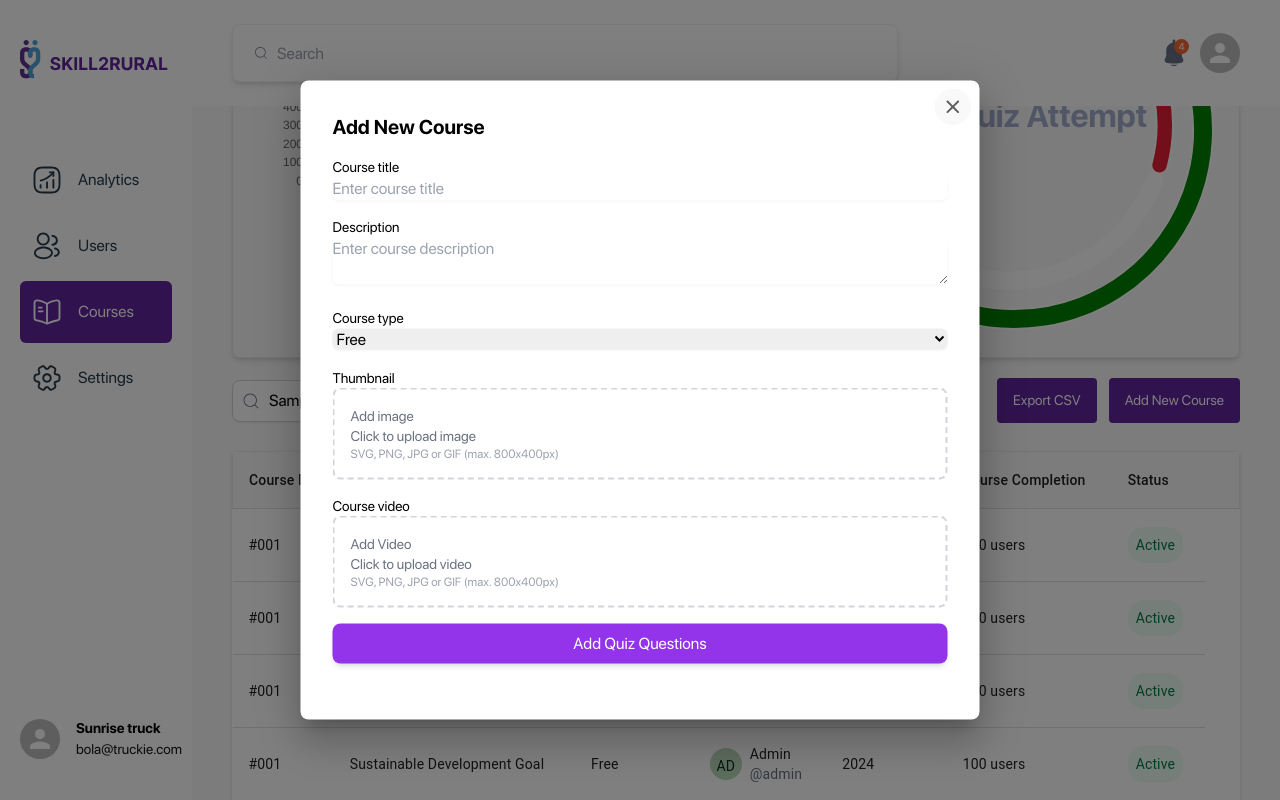
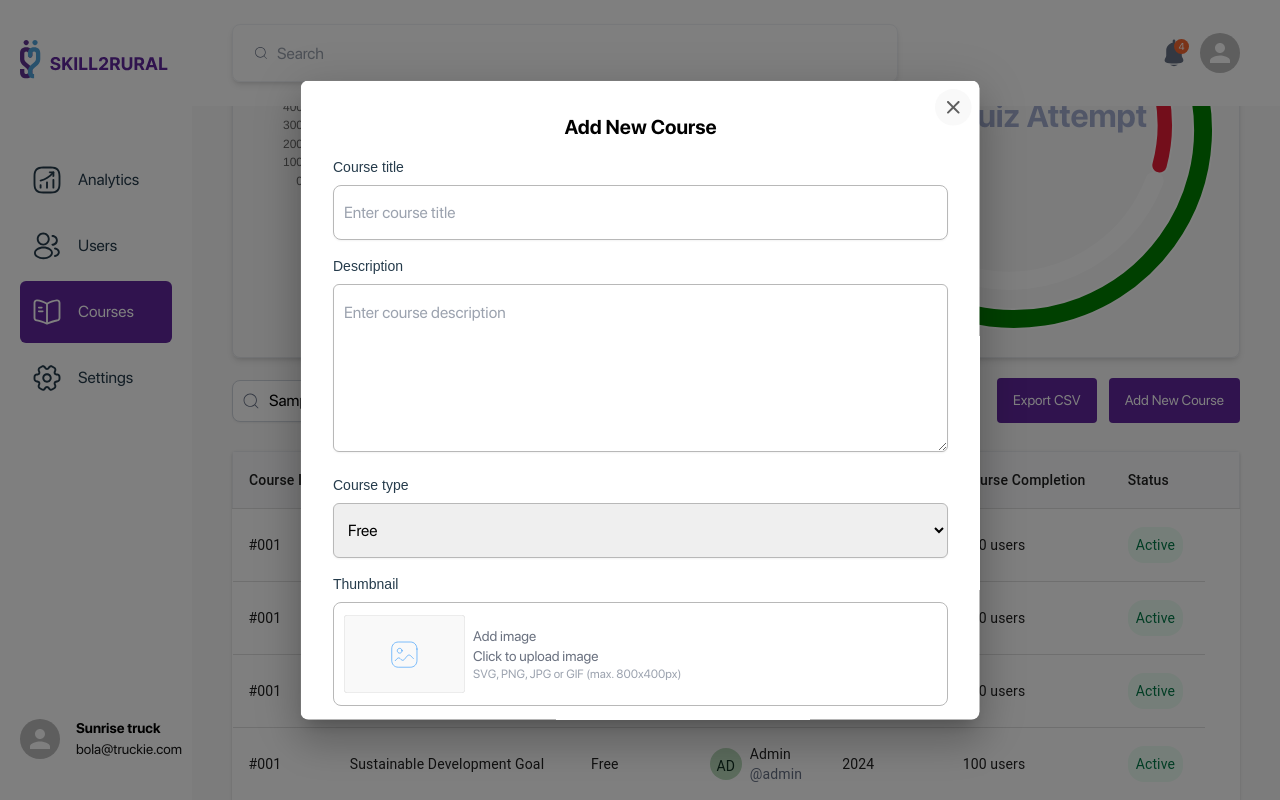
Before and after one commit to SKILL2RURAL/skill2rural-admin, a Next.js app: page /courses in a window 1280 px wide. Both pictures are taken after typing "Sample" into the empty fields and a click on the button "Add New Course". Shown: the part 566-1366 px from the top of the page. Built offline with nearby package versions, Linux system fonts and the light colour scheme; a web font is replaced by a local one.

Commit message:
quick fix

```diff
--- a/src/assets/icons.ts
+++ b/src/assets/icons.ts
@@ -28,6 +28,7 @@ import applicationMenu from "../../public/icons/application-menu.svg"
 import thumbnail from "../../public/icons/Image.svg"
 import courseEdit from '../../public/icons/CourseEdit.svg'
 import cancel from "../../public/icons/cancel.svg"
+import picFrame from "../../public/icons/pic-frame.svg"
 
 
 export {
@@ -61,4 +62,5 @@ export {
     thumbnail,
     courseEdit,
     cancel,
+    picFrame
 }
--- a/src/components/courseComponents/courseForm.tsx
+++ b/src/components/courseComponents/courseForm.tsx
@@ -1,4 +1,6 @@
 import React, { useState } from 'react';
+import { picFrame } from '@/assets/icons';
+import Image from 'next/image';
 
 
 interface FormData {
@@ -46,39 +48,39 @@ const CourseForm: React.FC = (props) => {
   return (
     <>
       <form className="space-y-4">
-          <h2 id="modal-title" className="text-xl font-bold">
+          <h2 id="modal-title" className="text-xl font-bold mb-2 text-center">
             Add New Course
           </h2>
           <div>
-            <label className="block text-sm font-medium">Course title</label>
+            <label className="block text-sm font-medium font-neue-haas text-[#253B4B] mb-2">Course title</label>
             <input
               type="text"
               name="title"
               value={formData.title}
               onChange={handleChange}
-              className="w-full border-gray-300 rounded-md shadow-sm"
+              className="w-full h-[55px] rounded-lg border border-[#B8B8B8] px-[10px] py-4 shadow-sm"
               placeholder="Enter course title"
             />
           </div>
 
           <div>
-            <label className="block text-sm font-medium">Description</label>
+            <label className="block text-sm font-medium font-neue-haas text-[#253B4B] mb-2">Description</label>
             <textarea
               name="description"
               value={formData.description}
               onChange={handleChange}
-              className="w-full border-gray-300 rounded-md shadow-sm"
+              className="w-full h-[168px] border border-[#B8B8B8] px-[10px] py-4 rounded-md shadow-sm"
               placeholder="Enter course description"
             />
           </div>
 
           <div>
-            <label className="block text-sm font-medium">Course type</label>
+            <label className="block text-sm font-medium font-neue-haas text-[#253B4B] mb-2">Course type</label>
             <select
               name="courseType"
               value={formData.type}
               onChange={handleChange}
-              className="w-full border-gray-300 rounded-md shadow-sm"
+              className="w-full border border-[#B8B8B8] px-[10px] py-4 rounded-md shadow-sm"
             >
               <option value="Free">Free</option>
               <option value="Paid">Paid</option>
@@ -86,8 +88,8 @@ const CourseForm: React.FC = (props) => {
           </div>
 
           <div>
-            <label className="block text-sm font-medium">Thumbnail</label>
-            <div className="border-2 border-dashed border-gray-300 p-4 text-center rounded-lg">
+            <label className="block text-sm font-medium font-neue-haas text-[#253B4B] mb-2">Thumbnail</label>
+            <div className="flex gap-2 items-center border border-[#B8B8B8] px-[10px] py-3 text-center rounded-lg">
               <input
                 type="file"
                 name="thumbnail"
@@ -95,6 +97,7 @@ const CourseForm: React.FC = (props) => {
                 className="hidden"
                 id="thumbnailUpload"
               />
+              {!formData.image && <Image src={picFrame} alt='pic frame' />}
               <label htmlFor="thumbnailUpload" className="cursor-pointer">
                 <div className="text-sm text-gray-500 text-left">Add image</div>
                 <div className="text-sm text-gray-500 text-left">Click to upload image</div>
@@ -104,8 +107,8 @@ const CourseForm: React.FC = (props) => {
           </div>
 
           <div>
-            <label className="block text-sm font-medium">Course video</label>
-            <div className="border-2 border-dashed border-gray-300 p-4 text-center rounded-lg">
+            <label className="block text-sm font-medium font-neue-haas text-[#253B4B] mb-2">Course video</label>
+            <div className="flex gap-2 items-center border border-[#B8B8B8] px-[10px] py-3 text-center rounded-lg">
               <input
                 type="file"
                 name="video"
@@ -113,6 +116,7 @@ const CourseForm: React.FC = (props) => {
                 className="hidden"
                 id="videoUpload"
               />
+              {!formData.video && <Image src={picFrame} alt='pic frame' />}
               <label htmlFor="videoUpload" className="cursor-pointer">
                 <div className="text-sm text-gray-500 text-left">Add Video</div>
                 <div className="text-sm text-gray-500 text-left">Click to upload video</div>
@@ -123,7 +127,7 @@ const CourseForm: React.FC = (props) => {
 
           <button
             type="submit"
-            className="w-full bg-purple-600 text-white py-2 rounded-lg shadow-md hover:bg-purple-700"
+            className="w-full bg-[#60269E] mt-4 text-white py-2 rounded-lg shadow-md hover:bg-[#722abf]"
           >
             Add Quiz Questions
           </button>
@@ -133,29 +137,3 @@ const CourseForm: React.FC = (props) => {
 }
 
 export default CourseForm;
-
-
-{/* <form onSubmit={handleSubmit}>
-        <div>
-          <label htmlFor="title">Course Title</label>
-          <input className='w-[428px] h-[55px] rounded-lg border px-2 py-4' type="text" name='title' value={formData.title}  onChange={handleChange} required/>
-        </div>
-
-        <div>
-          <label htmlFor="description">Description</label>
-          <input className='w-[428px] h-28 rounded-lg border px-2 py-4' type="text" name='description' value={formData.description} onChange={handleChange} required/>
-        </div>
-
-        <div>
-          <select className='w-[428px] h-[55px] rounded-lg border px-2 py-4' name="type" value={formData.type} onChange={handleChange} required>
-            <option value='Free'>Free</option>
-            <option value="">Paid</option>
-          </select>
-        </div>
-
-        <div>
-          <label htmlFor="thumbnail">Thumbnail</label>
-          <input className='w-[428px] h-28 rounded-lg border px-2 py-4' type="file" accept='image/*' onChange={handleFileChange} />
-        </div>
-
-      </form> */}
--- a/src/components/courseComponents/editCourseModal.tsx
+++ b/src/components/courseComponents/editCourseModal.tsx
@@ -36,7 +36,7 @@ const ReusableModal: React.FC<ReusableModalProps> = ({ isOpen, onClose,children,
           left: '50%',
           transform: 'translate(-50%, -50%)',
           width: 679,
-          maxHeight: '80vh',
+          maxHeight: '95vh',
           bgcolor: 'background.paper',
           borderRadius: 2,
           boxShadow: 24,
```
Also changed, not shown: public/icons/pic-frame.svg (added).
